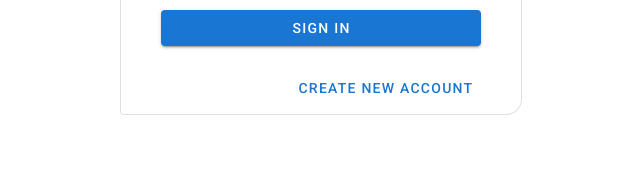
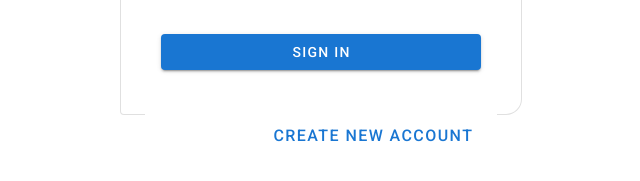
Before and after one commit to viccy2/myhealthapp, a Vue app: page / in a window 1280 px wide. Shown: the part 477-658 px from the top of the page, without its empty margins (319-959 px from the left). Built offline with nearby package versions, Linux system fonts and the light colour scheme.

Commit message:
Update LoginView.vue

```diff
--- a/src/views/LoginView.vue
+++ b/src/views/LoginView.vue
@@ -15,7 +15,7 @@
             class="mx-auto"
           ></v-img><br>
           <p class="text-center" style="font-size:17px;text-align:center;"> Enter your details below to sign in. </p>
-          <v-card-text>
+          <br><v-card-text>
             <v-form @submit.prevent="login">
               <v-text-field
                 v-model="email"
@@ -52,11 +52,11 @@
                 </template>
               </v-btn>
             </v-form>
-          </v-card-text>
+          </v-card-text><br>
           <v-card-actions>
             <v-spacer></v-spacer>
-            <router-link to="/" class="primary--text">
-                <v-btn text color="primary">
+            <router-link to="/new-account" class="primary--text">
+                <v-btn text color="primary" style="font-size:16px;">
                     create new account
                 </v-btn>
             </router-link><br>
```
